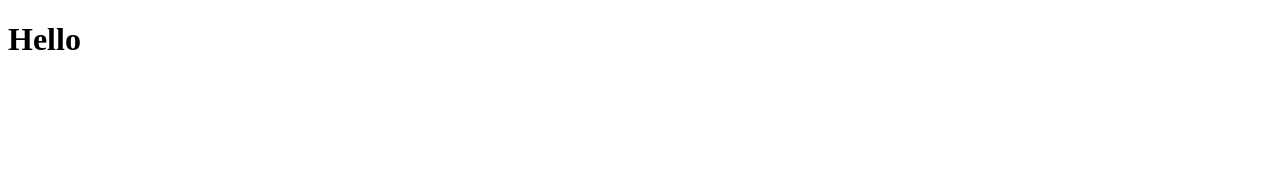
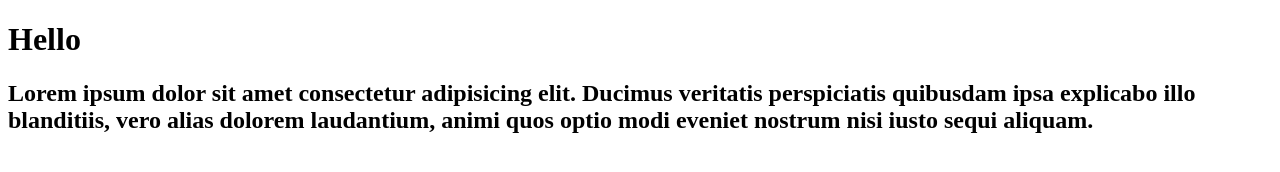
Before and after one commit to Dmand723/gitControl, a plain HTML site: page index.html in a window 1280 px wide. Drawn offline with Linux system fonts and the light colour scheme.

Commit message:
added h2

```diff
--- a/index.html
+++ b/index.html
@@ -7,5 +7,11 @@
   </head>
   <body>
     <h1>Hello</h1>
+    <h2>
+      Lorem ipsum dolor sit amet consectetur adipisicing elit. Ducimus veritatis
+      perspiciatis quibusdam ipsa explicabo illo blanditiis, vero alias dolorem
+      laudantium, animi quos optio modi eveniet nostrum nisi iusto sequi
+      aliquam.
+    </h2>
   </body>
 </html>
```
